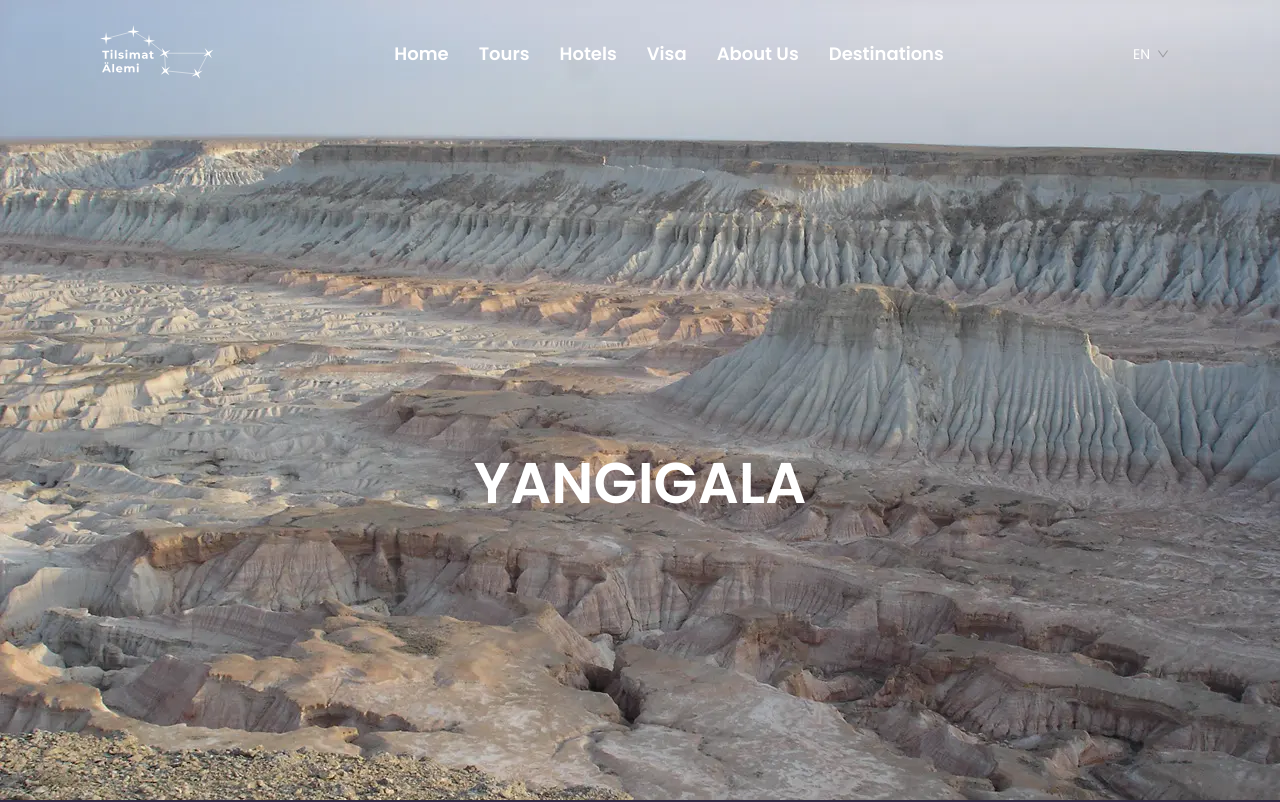
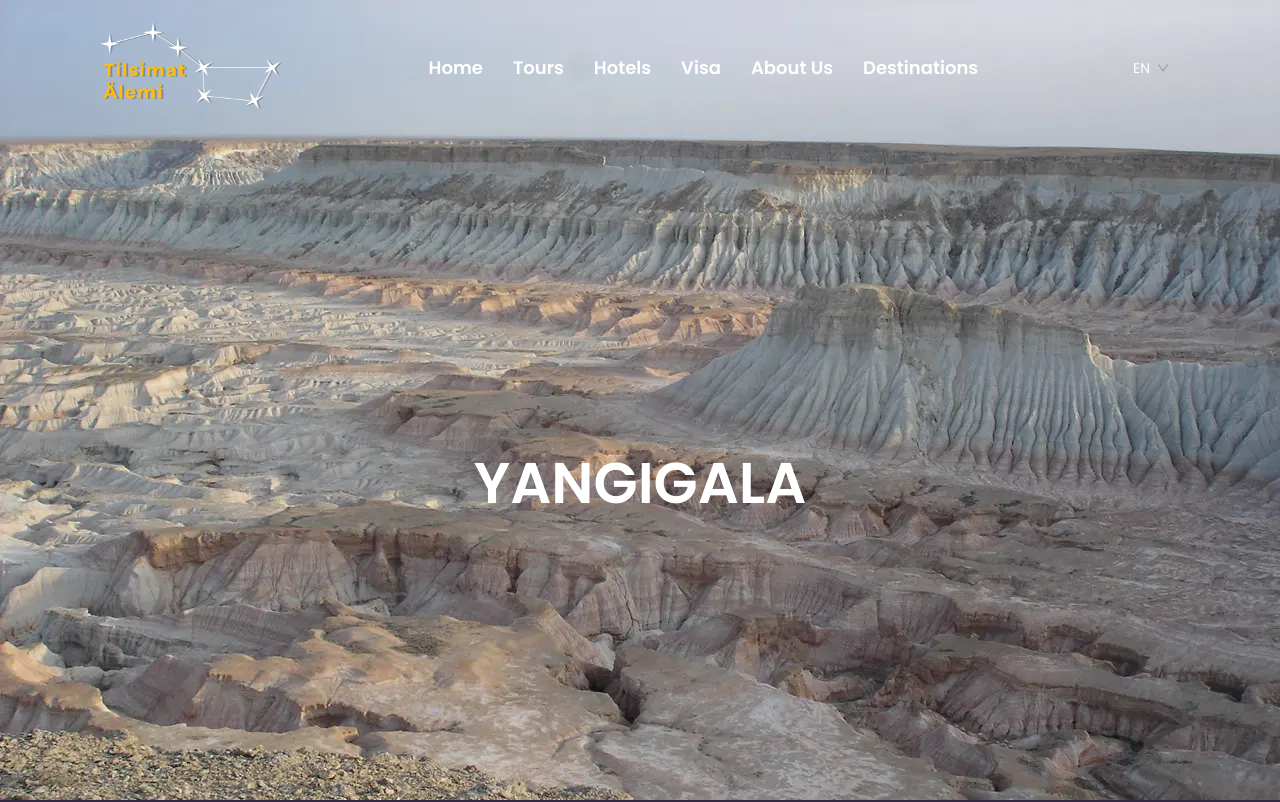
Before and after one commit to rado1999/tourism, a React (Vite) app: page / in a window 1280 px wide. Shown: the top 802 px of the page. Built offline with nearby package versions, Linux system fonts and the light colour scheme.

Commit message:
updated: logo

```diff
--- a/src/modules/footer/index.jsx
+++ b/src/modules/footer/index.jsx
@@ -17,7 +17,7 @@ export default function Footer() {
 		<footer>
 			<div className='footer_container'>
 				<div className='footer_logo'>
-					<img src='/logo.svg' />
+					<img src='/logo.webp' />
 				</div>
 				<Row>
 					<Col className='col1' flex={'1 0 25%'}>
--- a/src/modules/header/Sidebar.jsx
+++ b/src/modules/header/Sidebar.jsx
@@ -10,7 +10,7 @@ export default function Sidebar() {
 	const { t } = useTranslation()
 
 	useEffect(() => {
-		if (window.innerWidth <= 768) setMenuOn('display')
+		if (window.innerWidth <= 850) setMenuOn('display')
 		else setMenuOn('none')
 	}, [])
 
--- a/src/modules/header/index.css
+++ b/src/modules/header/index.css
@@ -6,7 +6,7 @@ header {
 	width: 100%;
 	display: flex;
 	align-items: center;
-	padding: 20px 100px;
+	padding: 0px 100px;
 	background-color: transparent;
 	transition: background-color 0.3s ease;
 }
@@ -39,8 +39,8 @@ header {
 }
 
 .logo_container {
-	width: calc(100px + (120 - 100) * ((100vw - 320px) / (1440 - 320)));
-	height: calc(50px + (70 - 50) * ((100vw - 320px) / (1440 - 320)));
+	width: calc(100px + (200 - 100) * ((100vw - 320px) / (1440 - 320)));
+	height: calc(50px + (150 - 50) * ((100vw - 320px) / (1440 - 320)));
 	display: flex;
 	justify-content: center;
 	align-items: center;
@@ -86,7 +86,7 @@ header {
 	}
 }
 
-@media (max-width: 768px) {
+@media (max-width: 850px) {
 	.header_ul {
 		display: none;
 	}
--- a/src/modules/header/index.jsx
+++ b/src/modules/header/index.jsx
@@ -33,7 +33,7 @@ export default function Header() {
 					className='logo_container'
 					onClick={() => (location.href = '/')}
 				>
-					<img className='logo' src='/logo.svg' />
+					<img className='logo' src='/logo.webp' />
 				</div>
 				<ul className='header_ul'>
 					{menu.map(({ key, url }, index) => (
```
Also changed, not shown: public/logo.svg (deleted), public/logo.webp (added).
